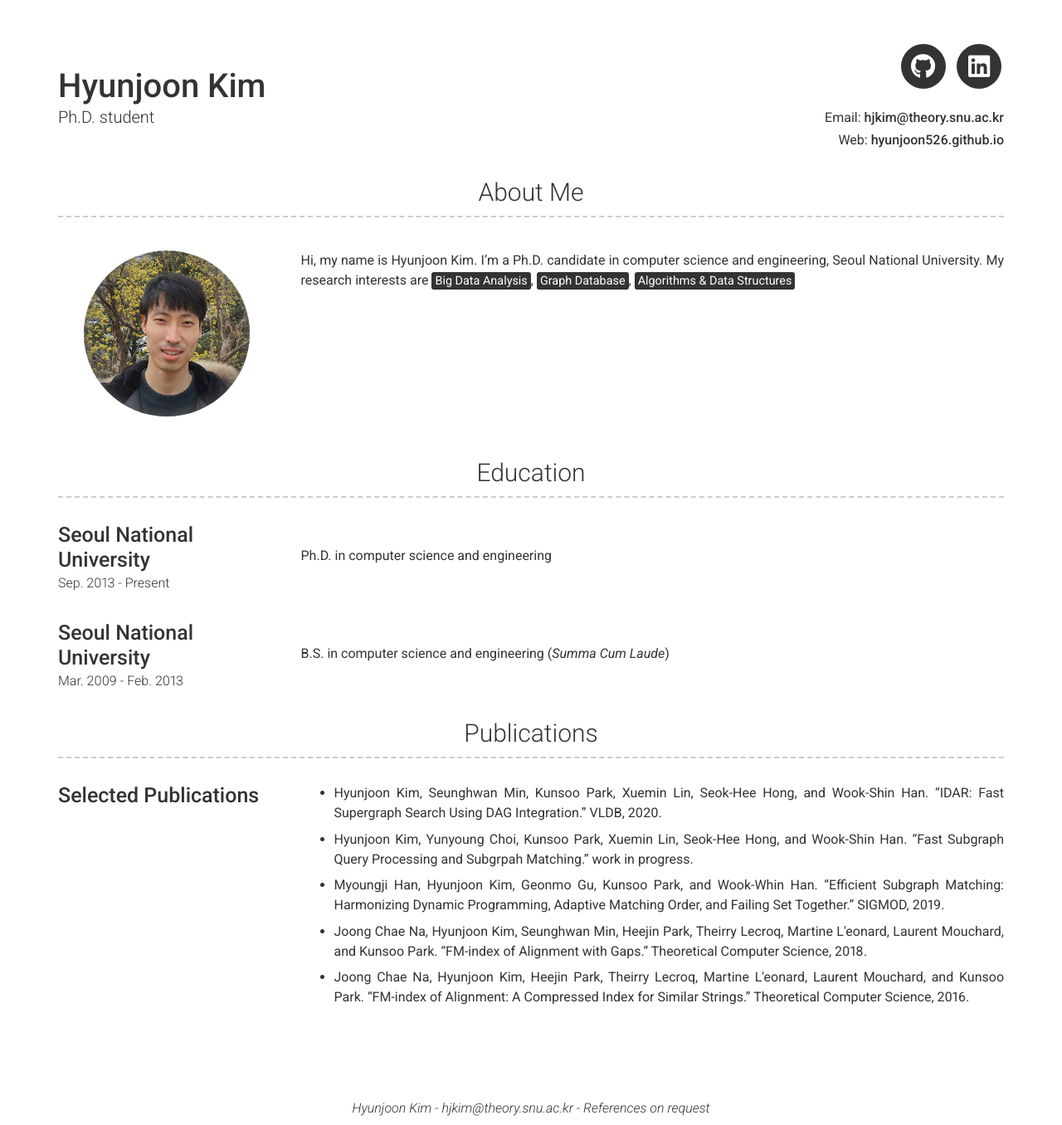
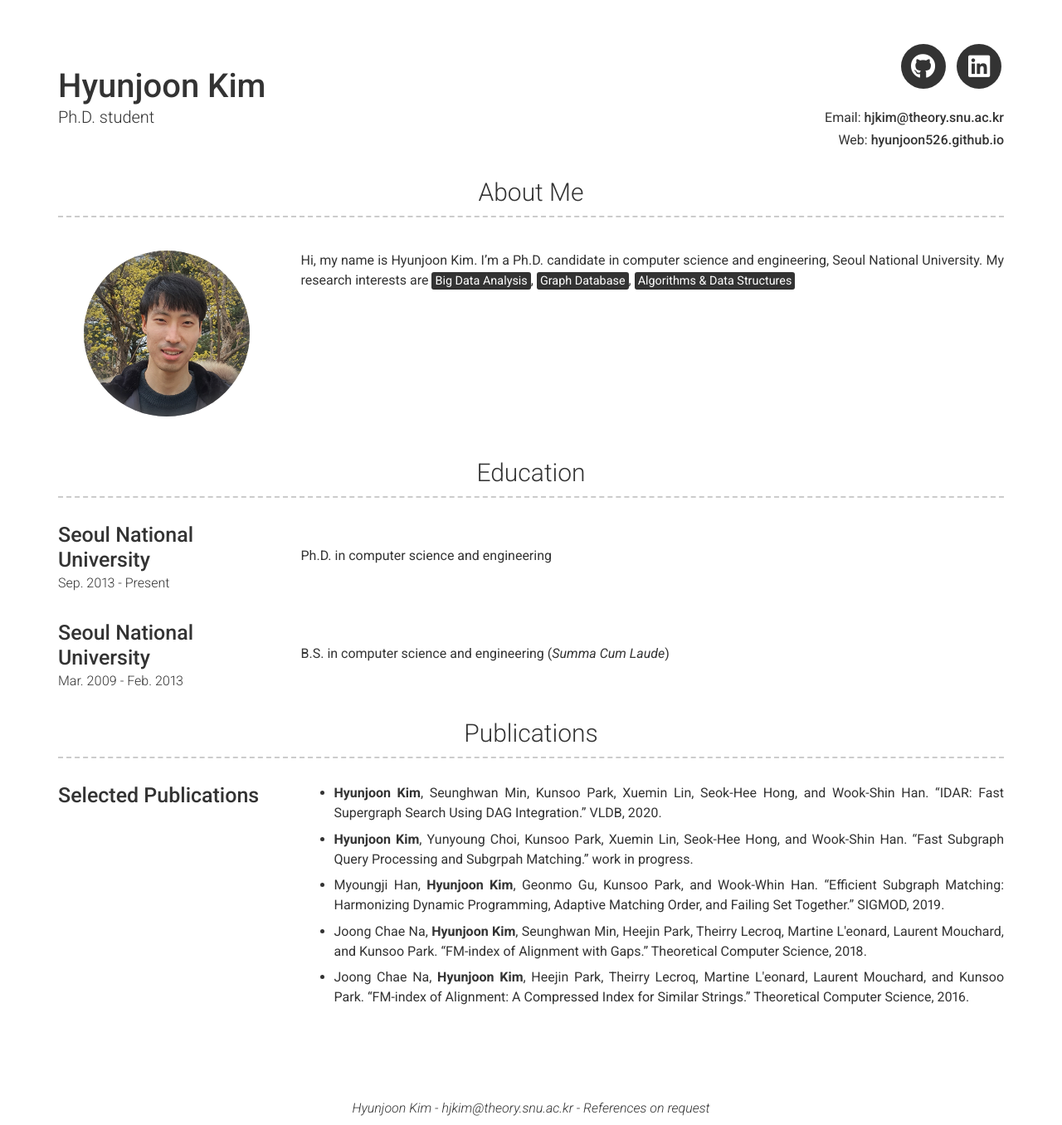
Before and after one commit to hongkyun-bae/hongkyun-bae.github.io, a Jekyll site: the page built from index.md, in a window 1280 px wide. Shown: the whole page at 83% size. Built offline with Jekyll 4.4.1, drawn with Linux system fonts in a browser that asks for light colours; nearby versions of some CDN libraries; some of the changed lines change nothing that is shown.

Commit message:
Use bold texts for my name in publications

```diff
--- a/_data/publications.yml
+++ b/_data/publications.yml
@@ -1,14 +1,12 @@
 - layout: top-middle
   name: Selected Publications
-  bold:
-  - Hyunjoon Kim
   description: |+
-    - Hyunjoon Kim, Seunghwan Min, Kunsoo Park, Xuemin Lin, Seok-Hee Hong, and Wook-Shin Han. "IDAR: Fast Supergraph Search Using DAG Integration." VLDB, 2020.
+    - **Hyunjoon Kim**, Seunghwan Min, Kunsoo Park, Xuemin Lin, Seok-Hee Hong, and Wook-Shin Han. "IDAR: Fast Supergraph Search Using DAG Integration." VLDB, 2020.
 
-    - Hyunjoon Kim, Yunyoung Choi, Kunsoo Park, Xuemin Lin, Seok-Hee Hong, and Wook-Shin Han. "Fast Subgraph Query Processing and Subgrpah Matching." work in progress.
+    - **Hyunjoon Kim**, Yunyoung Choi, Kunsoo Park, Xuemin Lin, Seok-Hee Hong, and Wook-Shin Han. "Fast Subgraph Query Processing and Subgrpah Matching." work in progress.
 
-    - Myoungji Han, Hyunjoon Kim, Geonmo Gu, Kunsoo Park, and Wook-Whin Han. "Efficient Subgraph Matching: Harmonizing Dynamic Programming, Adaptive Matching Order, and Failing Set Together." SIGMOD, 2019.
+    - Myoungji Han, **Hyunjoon Kim**, Geonmo Gu, Kunsoo Park, and Wook-Whin Han. "Efficient Subgraph Matching: Harmonizing Dynamic Programming, Adaptive Matching Order, and Failing Set Together." SIGMOD, 2019.
 
-    - Joong Chae Na, Hyunjoon Kim, Seunghwan Min, Heejin Park, Theirry Lecroq, Martine L\'eonard, Laurent Mouchard, and Kunsoo Park. "FM-index of Alignment with Gaps." Theoretical Computer Science, 2018.
+    - Joong Chae Na, **Hyunjoon Kim**, Seunghwan Min, Heejin Park, Theirry Lecroq, Martine L\'eonard, Laurent Mouchard, and Kunsoo Park. "FM-index of Alignment with Gaps." Theoretical Computer Science, 2018.
 
-    - Joong Chae Na, Hyunjoon Kim, Heejin Park, Theirry Lecroq, Martine L\'eonard, Laurent Mouchard, and Kunsoo Park. "FM-index of Alignment: A Compressed Index for Similar Strings." Theoretical Computer Science, 2016.
+    - Joong Chae Na, **Hyunjoon Kim**, Heejin Park, Theirry Lecroq, Martine L\'eonard, Laurent Mouchard, and Kunsoo Park. "FM-index of Alignment: A Compressed Index for Similar Strings." Theoretical Computer Science, 2016.
```
